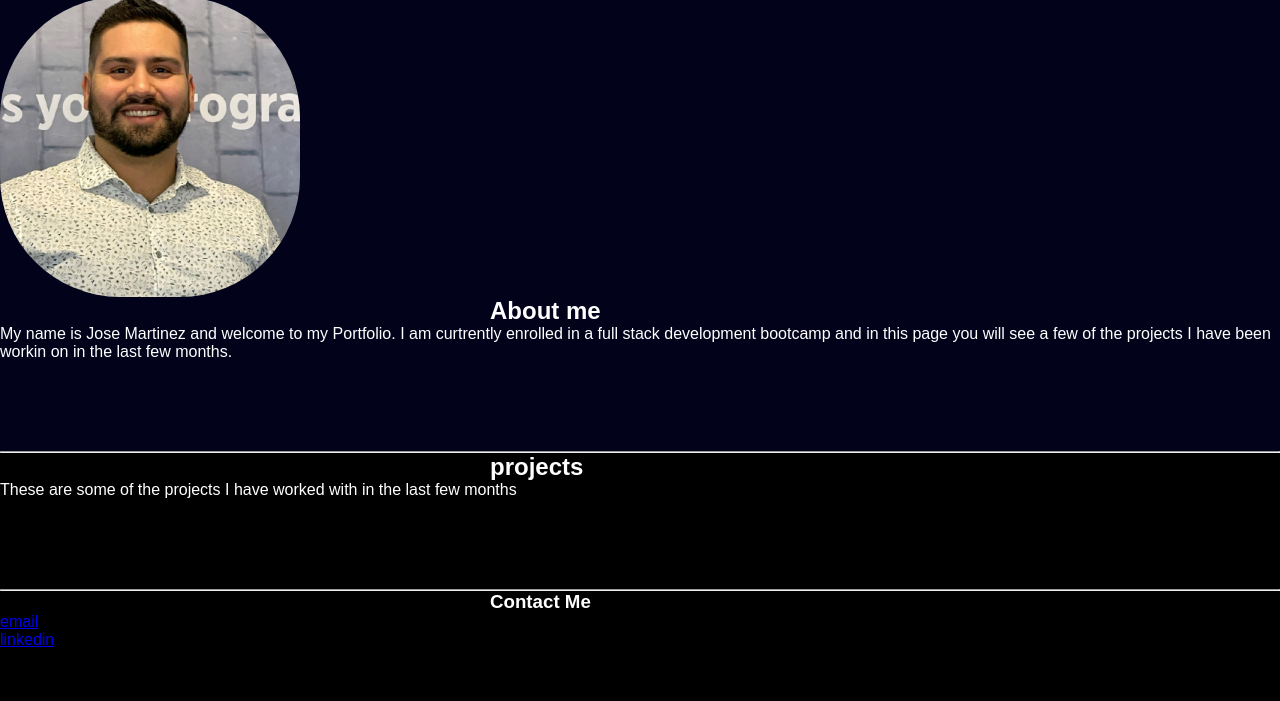
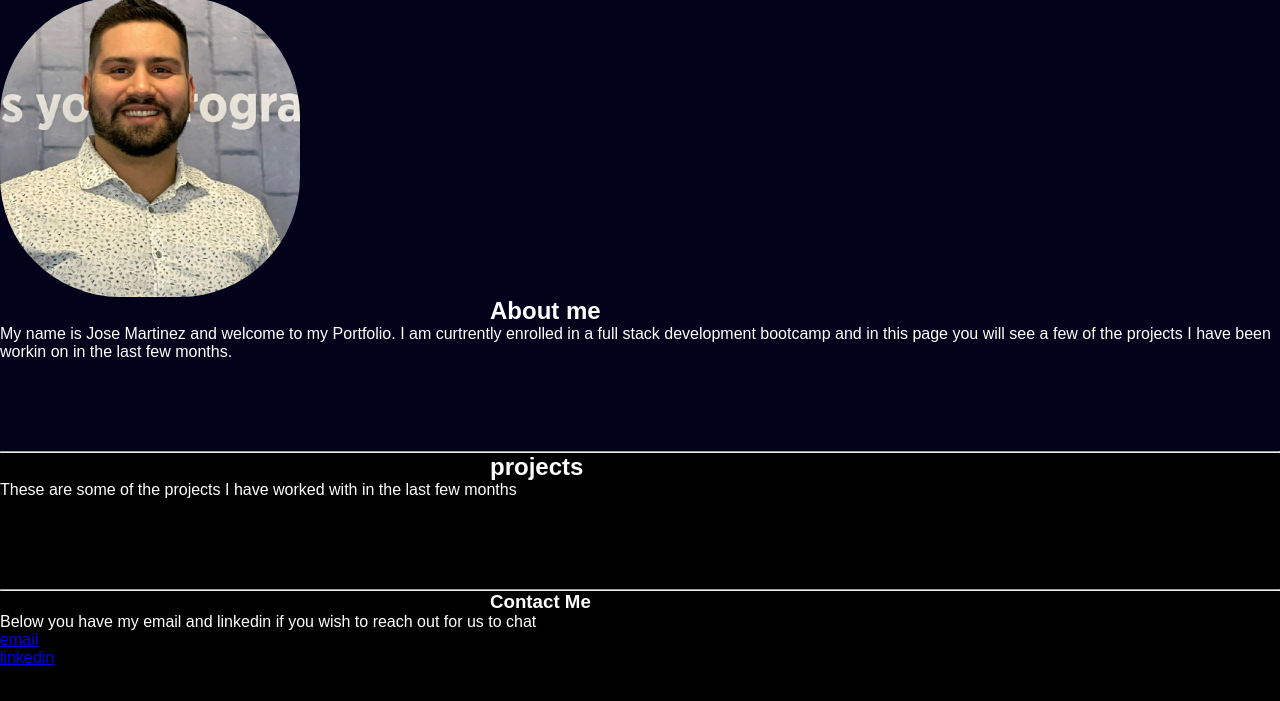
Before and after one commit to joseeenrique/Mini-app, a plain HTML site: page index.html in a window 1280 px wide. Shown: the part 83-784 px from the top of the page. Drawn offline with Linux system fonts and the light colour scheme.

Commit message:
final changes

```diff
--- a/index.html
+++ b/index.html
@@ -73,6 +73,7 @@
 <section>
 <div class="contact">
 <h3>Contact Me</h3>
+<p>Below you have my email and linkedin if you wish to reach out for us to chat </p>
 <ul>
 <li><a href="mailto:joseeenrique.jm@gmail.com">email</a> </li>
 
```
